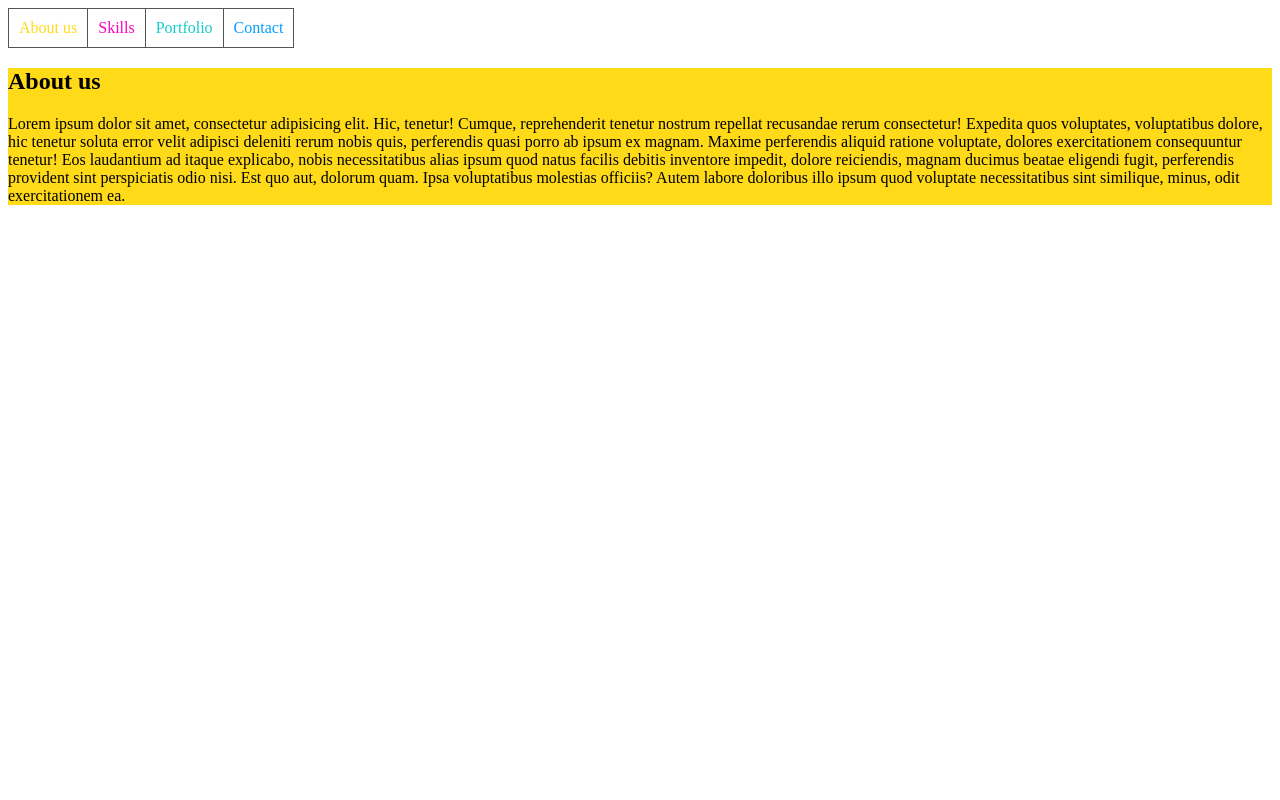
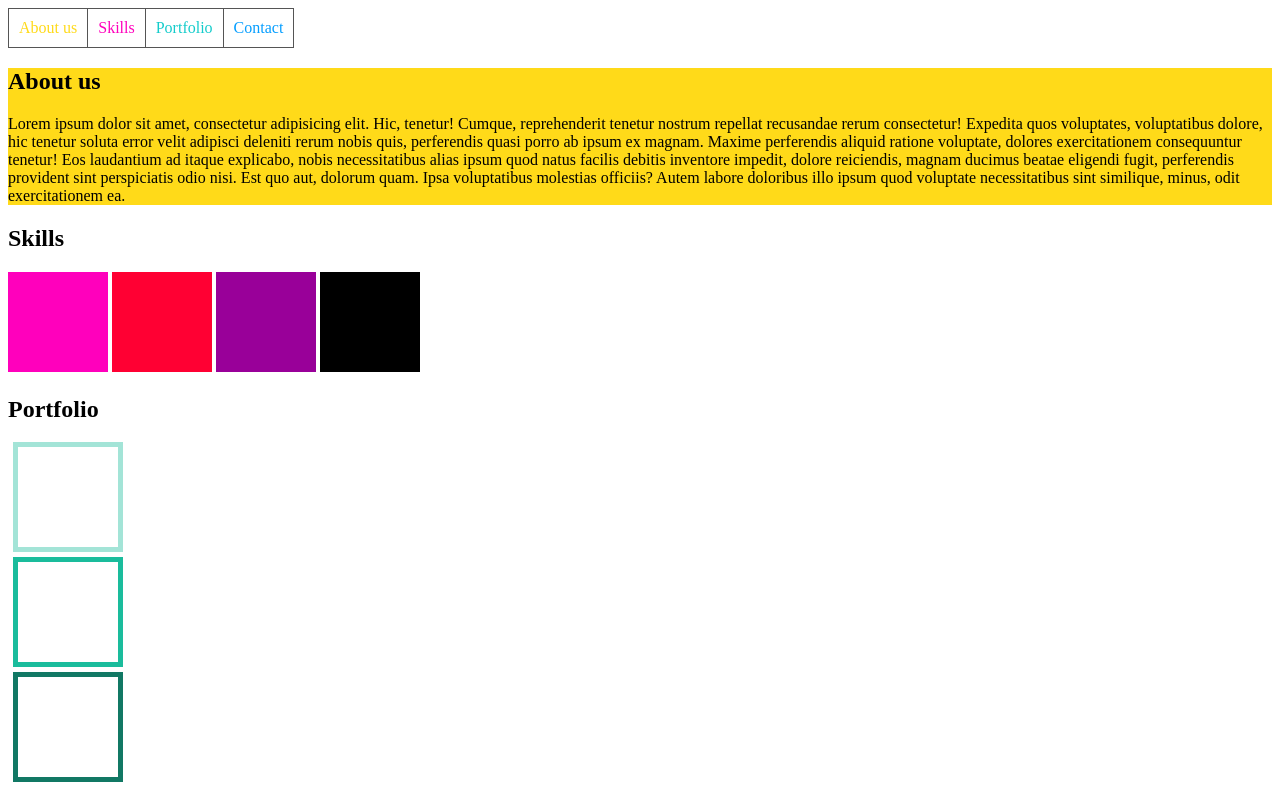
Before and after one commit to podrygala/prosta-strona, a plain HTML site: page index.html in a window 1280 px wide. Drawn offline with Linux system fonts and the light colour scheme.

Commit message:
portfolio added

```diff
--- a/index.html
+++ b/index.html
@@ -17,9 +17,25 @@
 
     <div>
         <section class="paragraph" >
-            <h1>About us</h1>
+            <h2>About us</h2>
             <p>Lorem ipsum dolor sit amet, consectetur adipisicing elit. Hic, tenetur! Cumque, reprehenderit tenetur nostrum repellat recusandae rerum consectetur! Expedita quos voluptates, voluptatibus dolore, hic tenetur soluta error velit adipisci deleniti rerum nobis quis, perferendis quasi porro ab ipsum ex magnam. Maxime perferendis aliquid ratione voluptate, dolores exercitationem consequuntur tenetur! Eos laudantium ad itaque explicabo, nobis necessitatibus alias ipsum quod natus facilis debitis inventore impedit, dolore reiciendis, magnam ducimus beatae eligendi fugit, perferendis provident sint perspiciatis odio nisi. Est quo aut, dolorum quam. Ipsa voluptatibus molestias officiis? Autem labore doloribus illo ipsum quod voluptate necessitatibus sint similique, minus, odit exercitationem ea.</p>
         </section>
     </div>
+
+
+    <section class="skills" >
+        <h2>Skills</h2>
+        <div class="pink"></div>
+        <div class="red"></div>
+        <div class="purple"></div>
+        <div class="black"></div>
+    </section>
+
+    <section>
+        <h2>Portfolio</h2>
+        <div class="light-green"></div>
+        <div class="green"></div>
+        <div class="dark-green"></div>
+    </section>
 </body>
 </html>
--- a/style.css
+++ b/style.css
@@ -45,30 +45,55 @@ li a {
     background-color: #FFDA19;
 }
 
+.pink {
+    height: 100px;
+    width: 100px;
+    background-color: #FF00BC;
+    display: inline-block;
+}
+
+.red {
+    height: 100px;
+    width: 100px;
+    background-color: #FF0033;
+    display: inline-block;
+}
+
 .purple {
     height: 100px;
     width: 100px;
-    background-color: #8E44AD;
+    background-color: #990099;
     display: inline-block;
+}
+
+.black {
+    height: 100px;
+    width: 100px;
+    background-color: #000000;
+    display: inline-block;
+}
+
+
+.light-green {
+    height: 100px;
+    width: 100px;
+    border: 5px solid #A3E4D7;
+    display: block;
+    margin: 5px;
 }
 
 .green {
     height: 100px;
     width: 100px;
-    background-color: #1ABC9C;
-    display: inline-block;
+    border: 5px solid #1ABC9C;
+    display: block;
+    margin: 5px;
 }
 
-.orange {
+.dark-green {
     height: 100px;
     width: 100px;
-    background-color: #E67E22  ;
-    display: inline-block;
+     border: 5px solid #117864;
+    display: block;
+    margin: 5px;
 }
-
-.blue {
-    height: 100px;
-    width: 100px;
-    background-color: #3498DB    ;
-    display: inline-block;
-}
```
